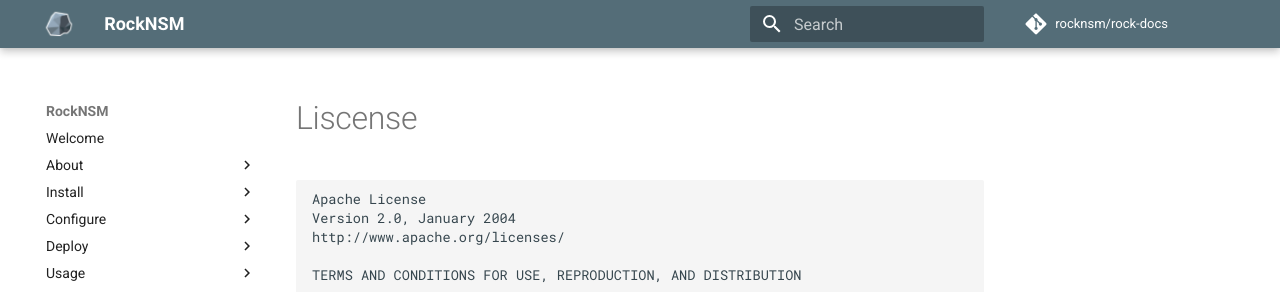
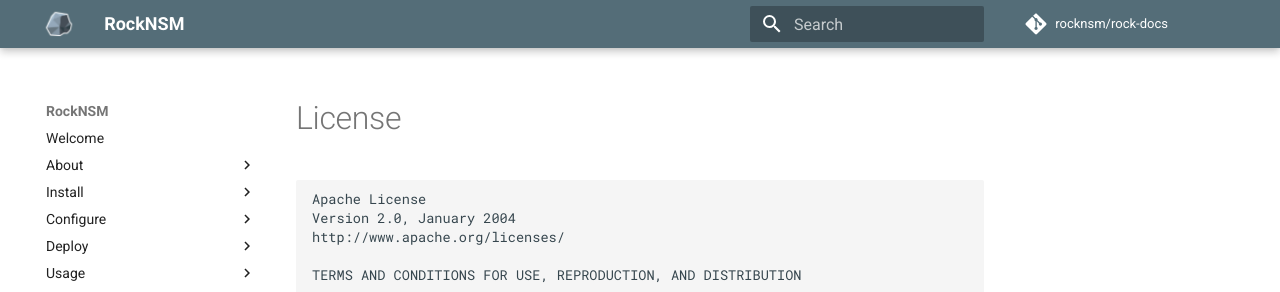
Before and after one commit to rocknsm/rock-docs, an MkDocs documentation site: the page built from docs/reference/license.md, in a window 1280 px wide and 900 px high. Shown: the top 292 px of the window. Built offline with MkDocs 1.6.1 and Material for MkDocs 9.7.7, drawn with Linux system fonts in a browser that asks for light colours; comment, search, counter and statistics services are not loaded.

Commit message:
Update license.md
Fixed typo with the title - "Liscense" to "License"

````diff
--- a/docs/reference/license.md
+++ b/docs/reference/license.md
@@ -1,4 +1,4 @@
-# Liscense
+# License
 
 ```
 
````
